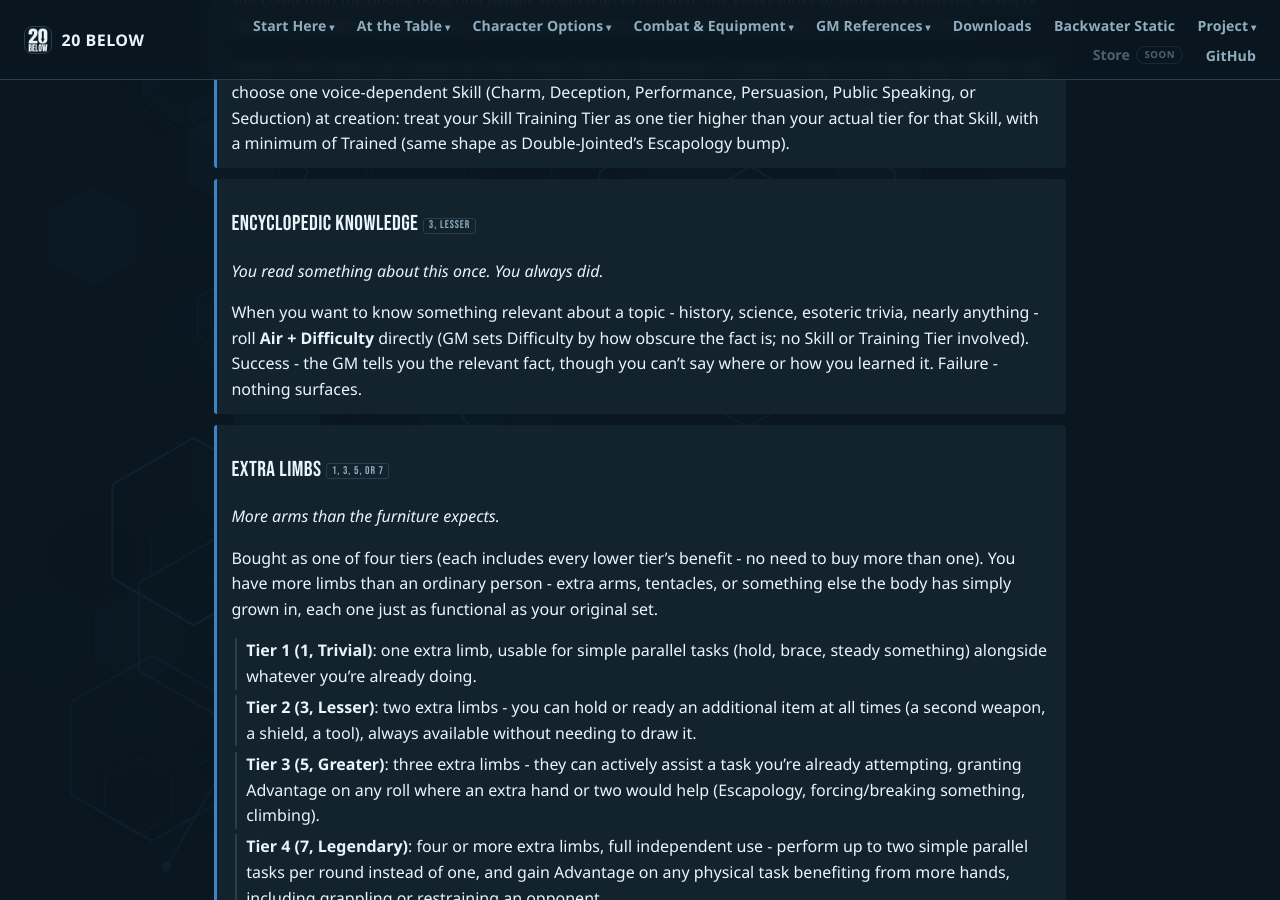
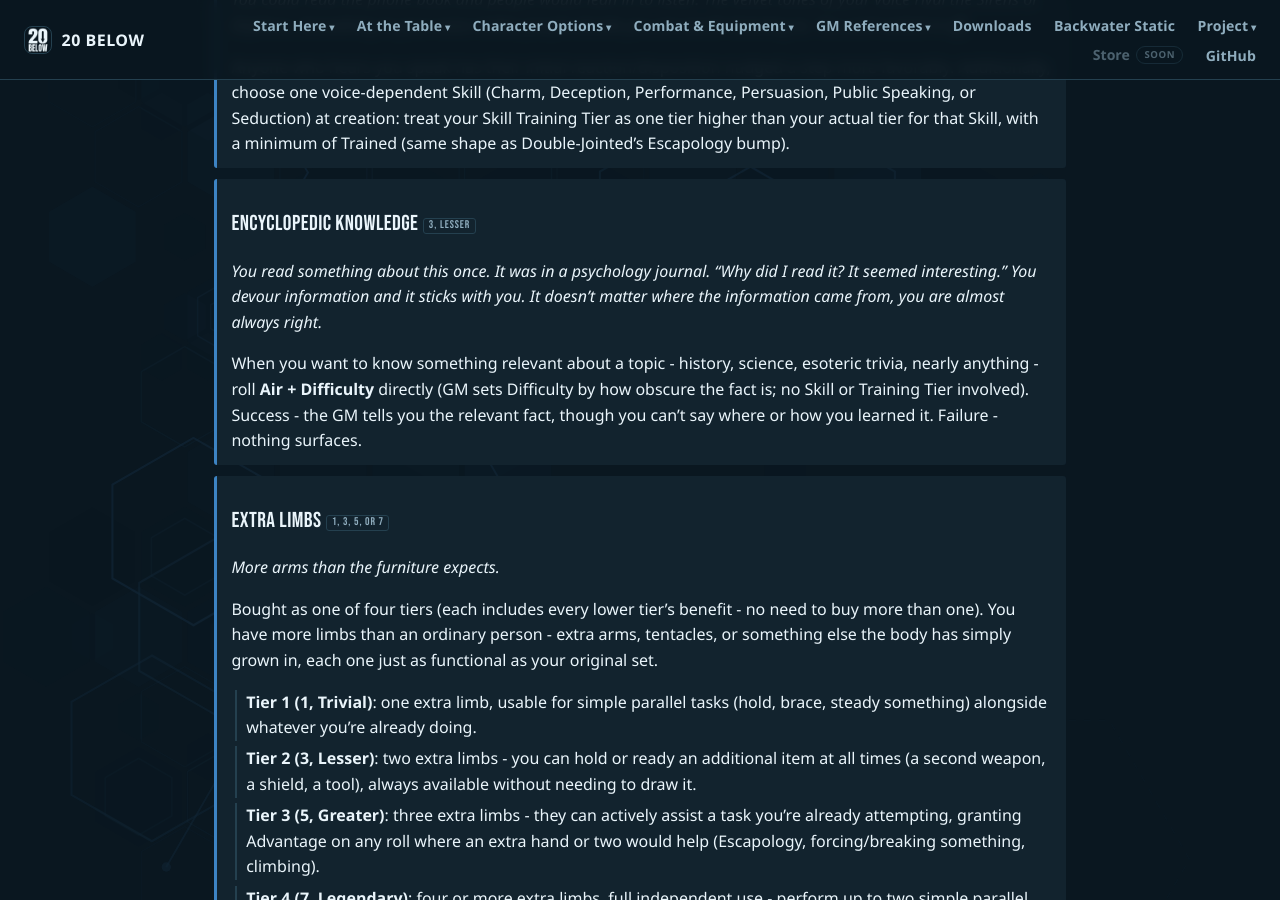
Before and after one commit to feralucce/20_Below, a Jekyll site: the page built from webbook/boons.md, in a window 1280 px wide and 900 px high, scrolled down 4996 px. Built offline with Jekyll 4.4.1, drawn with Linux system fonts in a browser that asks for light colours.

Commit message:
Boons: rework the Encyclopedic Knowledge flavour
Co-Authored-By: Claude Opus 5 <noreply@anthropic.com>

```diff
--- a/webbook/boons.md
+++ b/webbook/boons.md
@@ -316,7 +316,7 @@ Anyone who hears you speak has their initial reaction/disposition nudged a step
 
 <div class="boon-flavour" markdown="1">
 
-You read something about this once. You always did.
+You read something about this once. It was in a psychology journal. "Why did I read it? It seemed interesting." You devour information and it sticks with you. It doesn't matter where the information came from, you are almost always right.
 
 </div>
 
```
